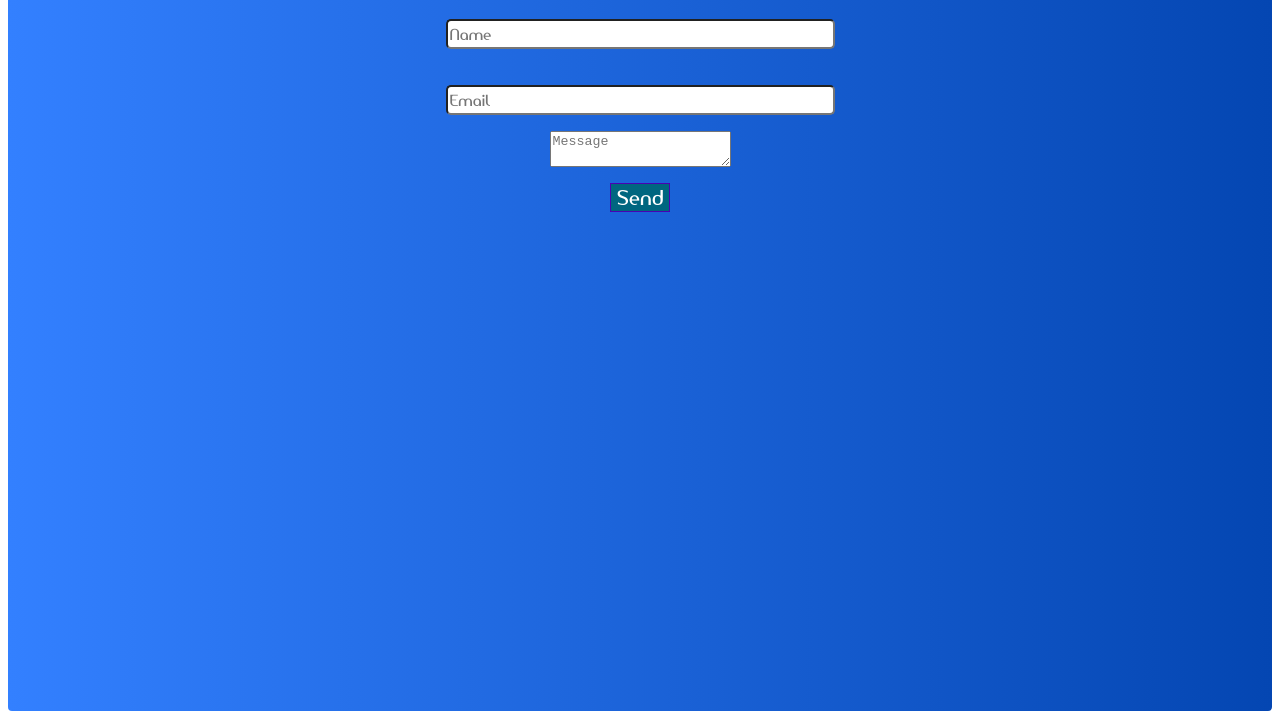
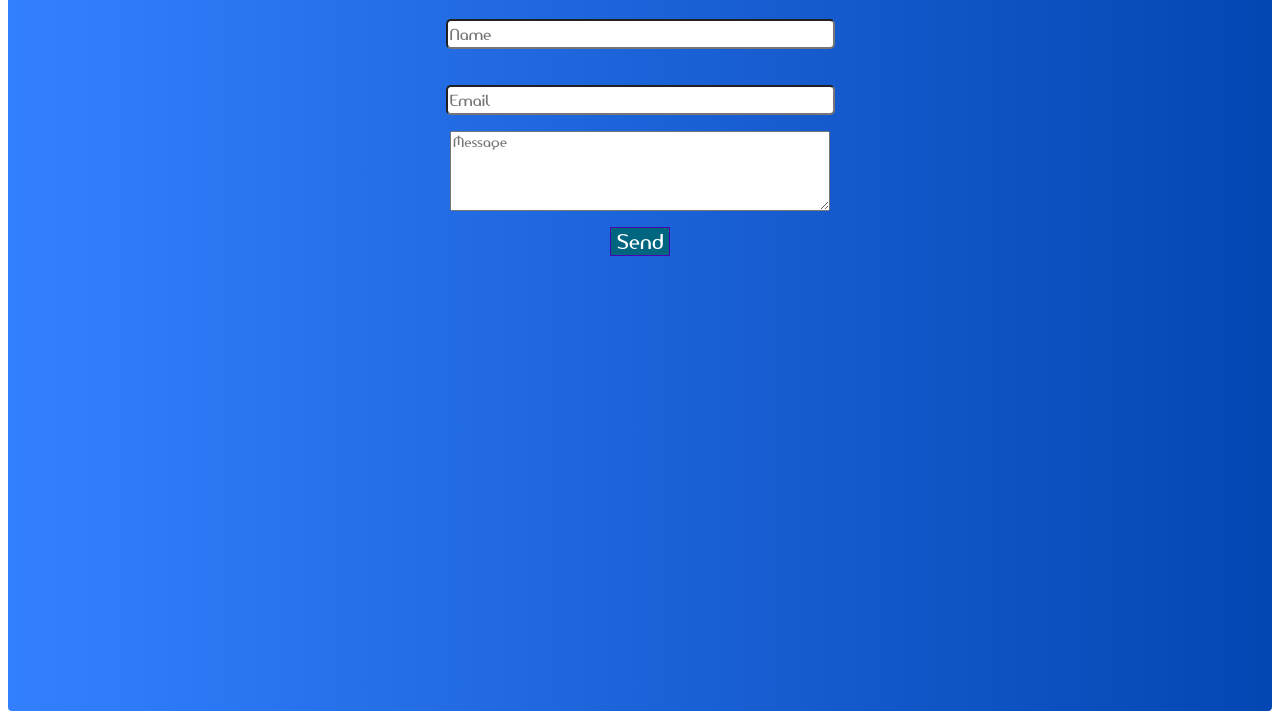
Before and after one commit to mahdimay/contact-theme, a plain HTML site: page index.html in a window 1280 px wide. Shown: the part 81-800 px from the top of the page. Drawn offline with Linux system fonts and the light colour scheme.

Commit message:
Update style.css

```diff
--- a/style.css
+++ b/style.css
@@ -49,3 +49,8 @@ background-color:#FFFFFF;
    transition-duration: 0.4s;
    border:none;
 }
+.arbox{
+   width:380px;
+   height:80px;
+   font-family:amer;
+}
```
